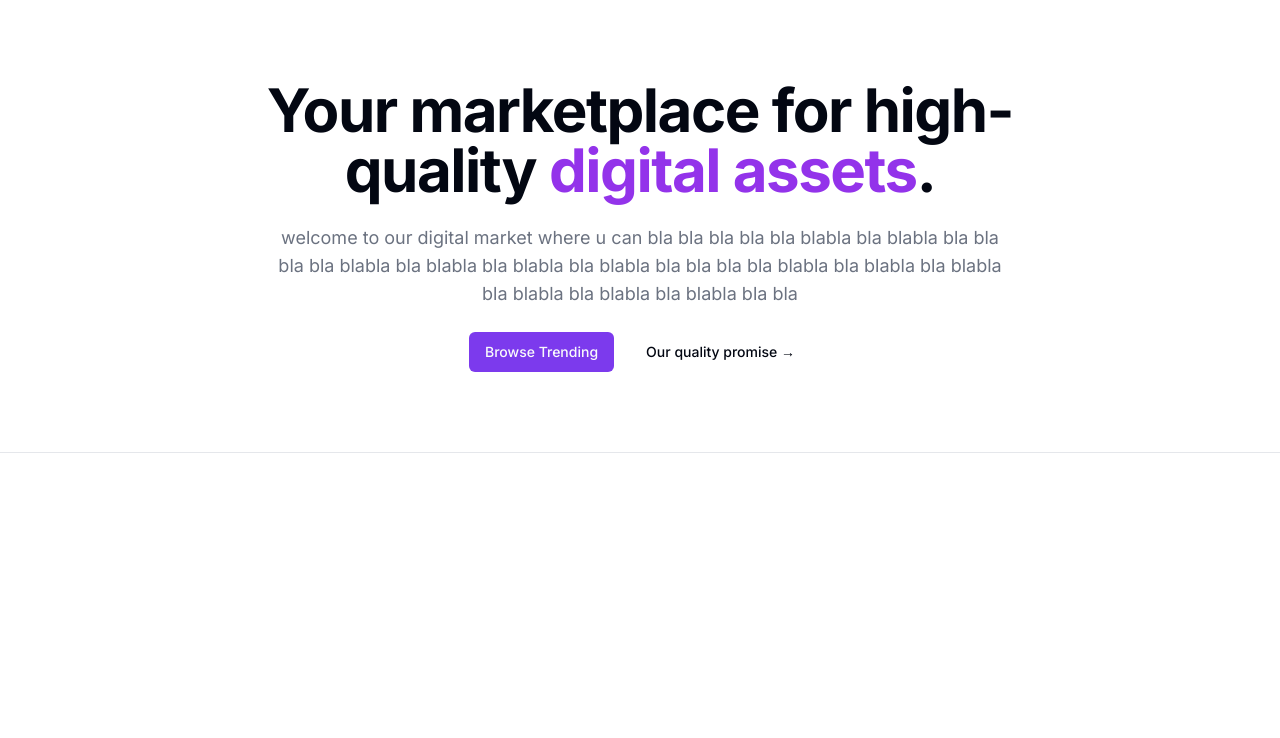
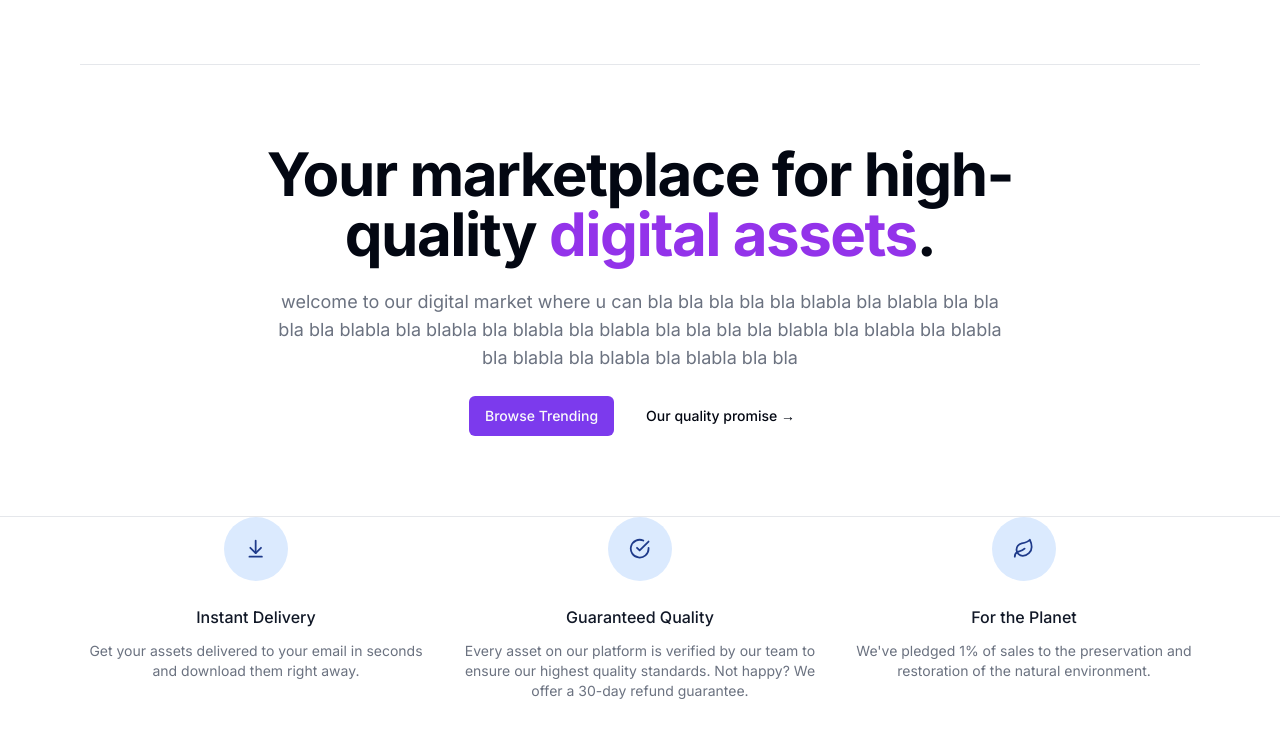
Before and after one commit to Feras532/Digital-Market, a Next.js app: page / in a window 1280 px wide. Shown: the top 738 px of the page. Built offline with nearby package versions, Linux system fonts and the light colour scheme.

Commit message:
layout and navbar

```diff
--- a/src/app/layout.tsx
+++ b/src/app/layout.tsx
@@ -1,6 +1,8 @@
 import type { Metadata } from "next";
 import { Inter } from "next/font/google";
 import "./globals.css";
+import { cn } from "@/lib/utils";
+import Navbar from "@/components/Navbar";
 
 const inter = Inter({ subsets: ["latin"] });
 
@@ -15,8 +17,16 @@ export default function RootLayout({
   children: React.ReactNode;
 }>) {
   return (
-    <html lang="en">
-      <body className={inter.className}>{children}</body>
+    <html lang="en" className="h-full">
+      <body className={cn(
+        'relative h-full font-sans antialiased',
+        inter.className
+      )}>
+        <main className="relative flex flex-col min-h-screen">
+          <Navbar />
+          <div className="flex-grow flex-1">{children}</div>
+        </main>
+      </body>
     </html>
   );
 }
--- a/src/app/page.tsx
+++ b/src/app/page.tsx
@@ -1,6 +1,31 @@
 import MaxWidthWrapper from "@/components/MaxWidthWrapper";
 import { Button, buttonVariants } from "@/components/ui/button";
+import { ArrowDownToLine, CheckCircle, Leaf } from "lucide-react";
 import Link from "next/link";
+
+
+const perks = [
+  {
+    name: 'Instant Delivery',
+    Icon: ArrowDownToLine,
+    description:
+      'Get your assets delivered to your email in seconds and download them right away.',
+  },
+  {
+    name: 'Guaranteed Quality',
+    Icon: CheckCircle,
+    description:
+      'Every asset on our platform is verified by our team to ensure our highest quality standards. Not happy? We offer a 30-day refund guarantee.',
+  },
+  {
+    name: 'For the Planet',
+    Icon: Leaf,
+    description:
+      "We've pledged 1% of sales to the preservation and restoration of the natural environment.",
+  },
+]
+
+
 export default function Home() {
   return (
     <>
@@ -28,7 +53,28 @@ export default function Home() {
 
       <section className="border-t border-grey-200 bg-grey-50">
         <MaxWidthWrapper className="py-20">
-          <div className="grid grid-col-1 gap-y-12 sm:grid-cols-2 sm:gap-x-6 lg:grid-cols-3 lg:gap-x-8 lg:gap-y-0"></div>
+          <div className='grid grid-cols-1 gap-y-12 sm:grid-cols-2 sm:gap-x-6 lg:grid-cols-3 lg:gap-x-8 lg:gap-y-0'>
+            {perks.map((perk) => (
+              <div
+                key={perk.name}
+                className='text-center md:flex md:items-start md:text-left lg:block lg:text-center'>
+                <div className='md:flex-shrink-0 flex justify-center'>
+                  <div className='h-16 w-16 flex items-center justify-center rounded-full bg-blue-100 text-blue-900'>
+                    {<perk.Icon className='w-1/3 h-1/3' />}
+                  </div>
+                </div>
+
+                <div className='mt-6 md:ml-4 md:mt-0 lg:ml-0 lg:mt-6'>
+                  <h3 className='text-base font-medium text-gray-900'>
+                    {perk.name}
+                  </h3>
+                  <p className='mt-3 text-sm text-muted-foreground'>
+                    {perk.description}
+                  </p>
+                </div>
+              </div>
+            ))}
+          </div>
         </MaxWidthWrapper>
       </section>
     </>
--- /dev/null
+++ b/src/components/Navbar.tsx
@@ -0,0 +1,27 @@
+import MaxWidthWrapper from './MaxWidthWrapper'
+import Link from 'next/link'
+
+const Navbar = () => {
+    return (
+        <div className='bg-white sticky z-50 top-0 inset-x-0 h-16'>
+            <header className='relative bg-white'>
+                <MaxWidthWrapper>
+                    <div className='border-b border-grey-200'>
+                        <div className='flex h-16 items-center'>
+                            {/* mobile nav */}
+
+                            <div className='ml-4 flex lg:ml-0'>
+                                <Link href='/'>
+                                    {/* logo */}
+                                </Link>
+                            </div>
+                        </div>
+                    </div>
+                </MaxWidthWrapper>
+
+            </header>
+        </div>
+    )
+}
+
+export default Navbar
```
Also changed, not shown: src/components/Icons.tsx (added), src/components/NavItems.tsx (added).
